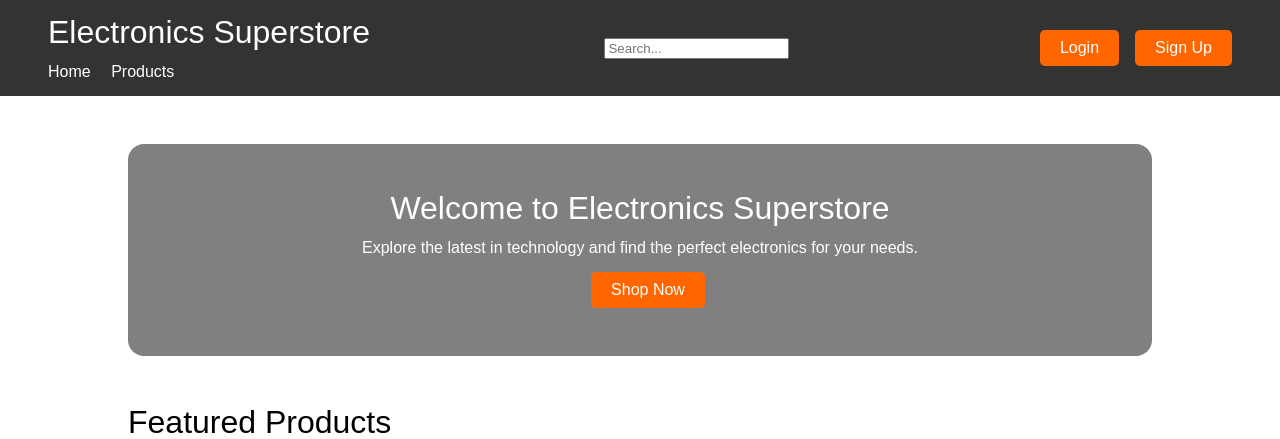
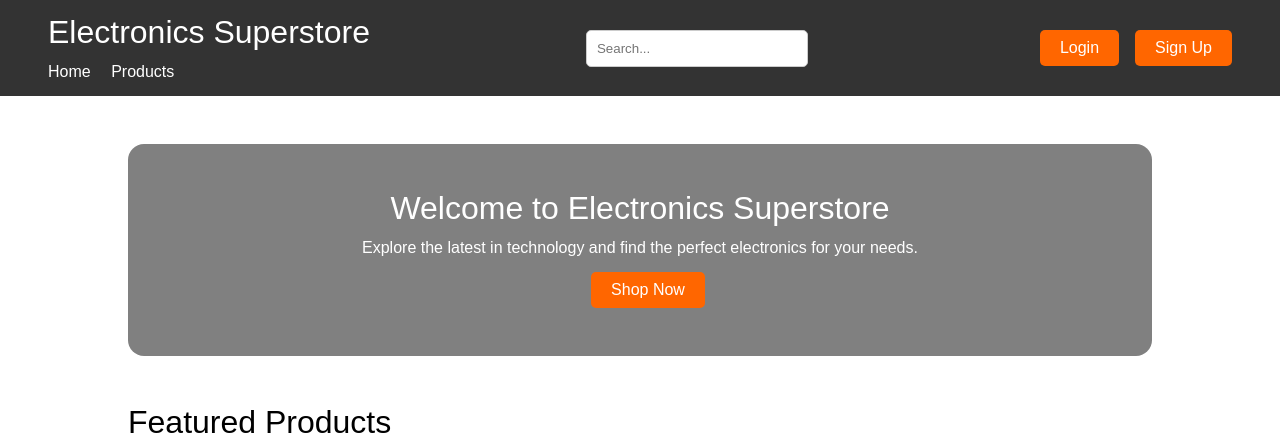
Before and after one commit to Infinibyte-Github/PHP-webshop, a PHP site: page /index.php in a window 1280 px wide. Shown: the top 439 px of the page. Run offline with PHP 8.4, Linux system fonts and the light colour scheme; data comes from the database, SQL or seed files in the repository.

Commit message:
updated css

```diff
--- a/include/header/header.css
+++ b/include/header/header.css
@@ -50,3 +50,22 @@ nav a {
     text-decoration: none;
     border-radius: 5px;
 }
+
+/* fancy css for the search */
+input {
+    width: 200px;
+    padding: 10px;
+    border: 1px solid #ccc;
+    border-radius: 5px;
+}
+
+input:focus {
+    outline: none;
+    border-color: #ff6600;
+}
+
+/* css for the suggestion list */
+#response {
+    list-style: none;
+    background-color: #fff;
+}
--- a/queries.sql
+++ b/queries.sql
@@ -59,3 +59,8 @@ INSERT INTO products (productName, description, price, stock, active, image) VAL
 INSERT INTO products (productName, description, price, stock, active, image) VALUES ('Arduino Micro', 'The Arduino Micro is a microcontroller board based on the ATmega32u4 (datasheet), developed in conjunction with Adafruit. It has 20 digital input/output pins (of which 7 can be used as PWM outputs and 12 as analog inputs), a 16 MHz crystal oscillator, a micro USB connection, an ICSP header, and a reset button. It contains everything needed to support the microcontroller; simply connect it to a computer with a micro USB cable to get started. It has a form factor that enables it to be easily placed on a breadboard.', 20.00, 10, true, 'https://www.arduino.cc/en/uploads/Main/ArduinoMicroFront_450px.jpg');
 INSERT INTO products (productName, description, price, stock, active, image) VALUES ('Arduino Esplora', 'The Arduino Esplora is a microcontroller board derived from the Arduino Leonardo. The Esplora differs from all preceding Arduino boards in that it provides a number of built-in, ready-to-use setof onboard sensors for interaction. It\'s designed for people who want to get up and running with Arduino without having to learn about the electronics first. For a step-by-step introduction to the Esplora, check out the Getting Started with Esplora guide.', 45.00, 10, true, 'https://docs.arduino.cc/static/9fd966b3468857478ccde27964f2dce7/a2510/A000095_top_2.jpg');
 INSERT INTO products (productName, description, price, stock, active, image) VALUES ('Arduino Mini', 'The Arduino Mini is a small microcontroller board originally based on the ATmega168, but now supplied with the 328.(datasheet), intended for use on breadboards and when space is at a premium. It has 14 digital input/output pins (of which 6 can be used as PWM outputs), 8 analog inputs, and a 16 MHz crystal oscillator. It can be programmed with the USB Serial adapter or other USB or RS232 to TTL serial adapter.', 18.00, 10, true, 'https://docs.arduino.cc/static/6ef0d448db73013667ac934fd00f5914/a207c/e000025_featured.jpg');
+INSERT INTO products (productName, description, price, stock, active, image) VALUES ('Arduino Pro Mini', 'The Arduino Pro Mini is a microcontroller board based on the ATmega328. It has 14 digital input/output pins (of which 6 can be used as PWM outputs), 6 analog inputs, an on-board resonator, a reset button, and holes for mounting pin headers. A six pin header can be connected to an FTDI cable or Sparkfun breakout board to provide USB power and communication to the board.', 18.00, 10, true, 'https://docs.arduino.cc/static/6ef0d448db73013667ac934fd00f5914/a207c/e000025_featured.jpg');
+-- a few raspberry pi's
+INSERT INTO products (productName, description, price, stock, active, image) VALUES ('Raspberry Pi 3', 'The Raspberry Pi 3 is the third generation Raspberry Pi. It replaced the Raspberry Pi 2 Model B in February 2016. Compared to the Raspberry Pi 2 it has: A 1.2GHz 64-bit quad-core ARMv8 CPU. 802.11n Wireless LAN. Bluetooth 4.1. Bluetooth Low Energy (BLE)', 35.00, 10, true, 'https://images.prismic.io/rpf-products/877fb653-7b43-4931-9cee-977a22571f65_3b+Angle+2+refresh.jpg');
+INSERT INTO products (productName, description, price, stock, active, image) VALUES ('Raspberry Pi Zero', 'The Raspberry Pi Zero is half the size of a Model A+, with twice the utility. A tiny Raspberry Pi thats affordable enough for any project!', 5.00, 10, true, 'https://images.prismic.io/rpf-products/656a14be-ba7e-476d-94ff-3dba02c4050e_Pi+ZERO+Angle+1.jpg');
+INSERT INTO products (productName, description, price, stock, active, image) VALUES ('Raspberry Pi 2', 'The Raspberry Pi 2 Model B is the second-generation Raspberry Pi. It replaced the original Raspberry Pi 1 Model B+ in February 2015.', 25.00, 10, true, 'https://images.prismic.io/rpf-products/27896b7c-0a71-4431-9cef-0c93c256d464_2B+ANGLE+1+REFRESH.jpg');
```
